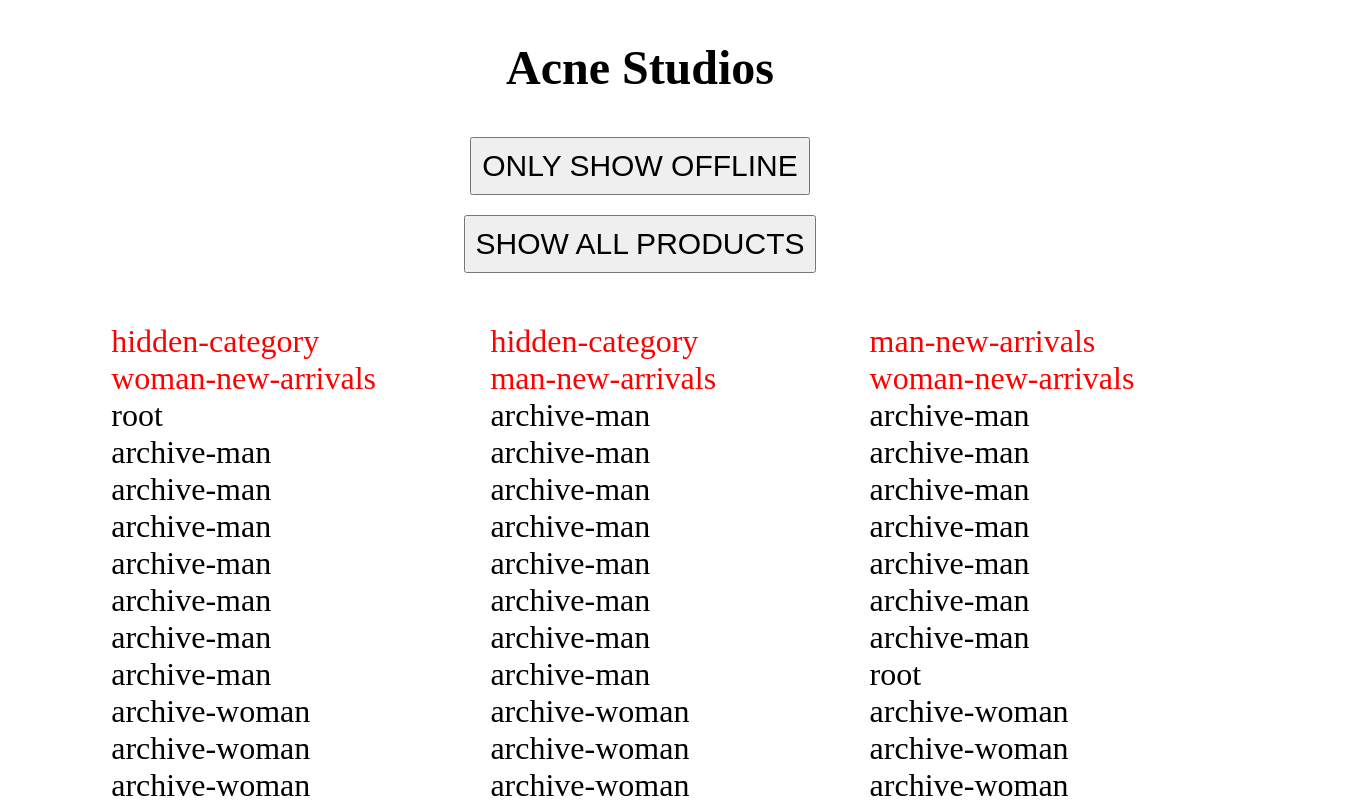
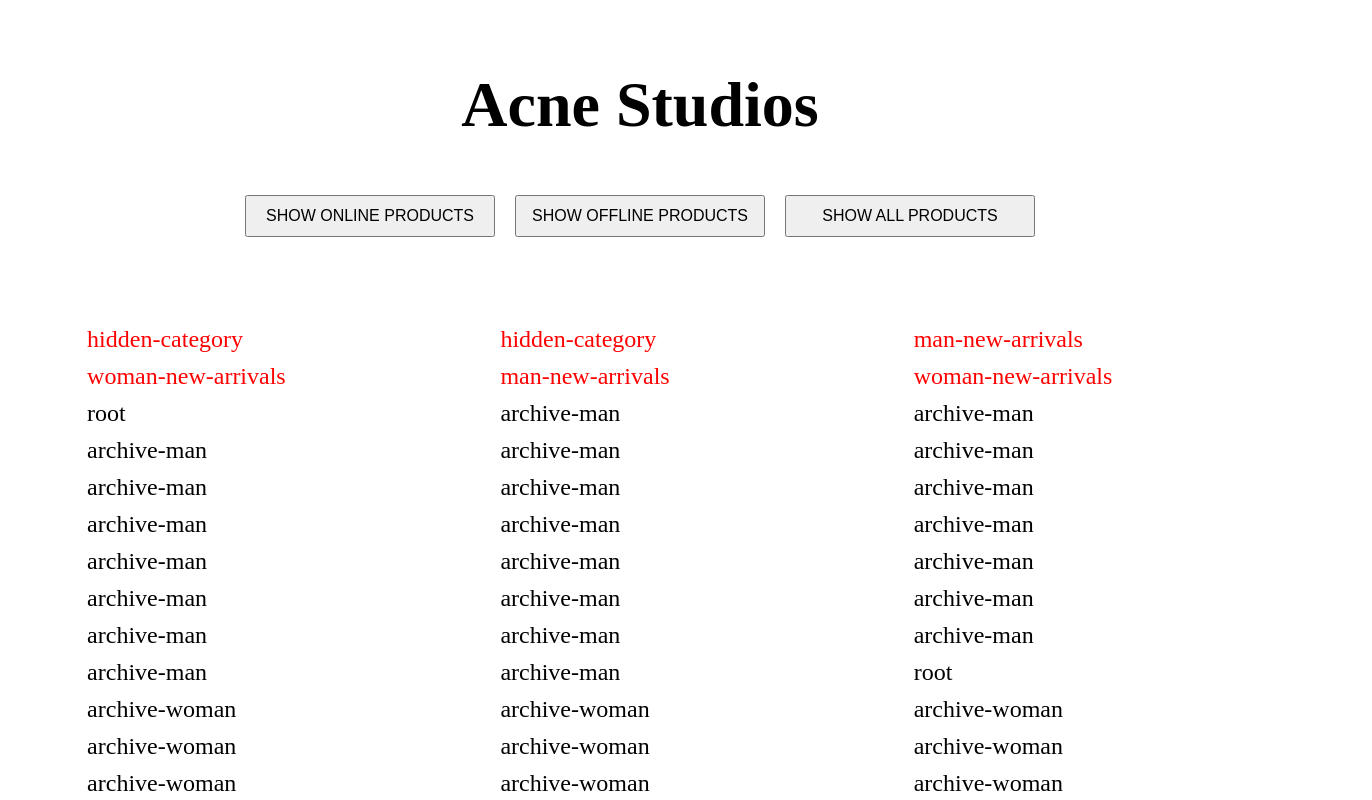
Before and after one commit to mallrosen/240731-AcneStudios-Test, a website built with Vite: page index.html in a window 1280 px wide. Both pictures are taken after a click on the button "SHOW ALL PRODUCTS". Shown: the top 800 px of the page, 1372 px wide, since content can reach past the window. Built offline with nearby package versions, Linux system fonts and the light colour scheme.

Commit message:
fixed showall-function and better structure

```diff
--- a/index.html
+++ b/index.html
@@ -2,20 +2,18 @@
 <html lang="en">
   <head>
     <meta charset="UTF-8" />
-    <link rel="icon" type="image/svg+xml" href="/vite.svg" />
     <meta name="viewport" content="width=device-width, initial-scale=1.0" />
-    <title>Vite App</title>
+    <title>Acne Studios</title>
   </head>
   <body>
     <div id="app">
         <div id="headerAndButton">
           <h1>Acne Studios</h1>
           <button id="onlineButton"></button>
+          <button id="offlineButton"></button>
           <button id="showAllButton"></button>
         </div>
-        <div>
           <ul id="theList"></ul>
-        </div>
     </div>
     <script type="module" src="/main.js"></script>
   </body>
--- a/main.js
+++ b/main.js
@@ -37,81 +37,45 @@
   ul.appendChild(li);
 }
 
+const onlineButton = document.getElementById('onlineButton');
+const offlineButton = document.getElementById('offlineButton');
+const showAllButton = document.getElementById('showAllButton');
+const onlineItems = document.querySelectorAll(".online");
+const offlineItems = document.querySelectorAll(".offline");
 
-const onlineButton = document.getElementById("onlineButton");
-onlineButton.innerHTML = "ONLY SHOW OFFLINE";
+onlineButton.innerHTML = "SHOW ONLINE PRODUCTS";
+offlineButton.innerHTML = "SHOW OFFLINE PRODUCTS";
+showAllButton.innerHTML = "SHOW ALL PRODUCTS"
 
-onlineButton.addEventListener("click", () => {
-  const onlineItems = document.querySelectorAll(".online");
-  const offlineItems = document.querySelectorAll(".offline");
 
+function showOnlineItems() {
   onlineItems.forEach((item) => {
-    if (item.style.display === "none") {
-      item.style.display = "block";
-      onlineButton.innerHTML = "ONLY SHOW OFFLINE";
-    } else {
-      item.style.display = "none";
-    }
+    item.style.display = "block";
+  });
+  offlineItems.forEach((item) => {
+    item.style.display = "none";
+  });
+}
+
+function showOfflineItems() {
+  onlineItems.forEach((item) => {
+    item.style.display = "none";
+  });
+  offlineItems.forEach((item) => {
+    item.style.display = "block";
+  });
+}
+
+function showAllItems() {
+  onlineItems.forEach((item) => {
+    item.style.display = "block";
+  });
+  offlineItems.forEach((item) => {
+    item.style.display = "block";
   });
 
-  offlineItems.forEach((item) => {
-    if (item.style.display === "block") {
-      item.style.display = "none";
-    } else {
-      item.style.display = "block";
-      onlineButton.innerHTML = "ONLY SHOW ONLINE";
-    }
-  });
-});
+}
 
-
-//Blir fel med online och offline med denna
-
-const showAllButton = document.getElementById("showAllButton");
-showAllButton.innerHTML = "SHOW ALL PRODUCTS";
-
-showAllButton.addEventListener("click", () => {
-  const allItems = document.querySelectorAll("#theList li");
-  if (allItems.length > 0) {
-    allItems.forEach((item) => {
-      item.style.display = "block";
-    });
-  } else {
-    console.log('not found');
-  }
-});
-
-
-// const allProductsList = categoryCollection.categories;
-// const container = document.createElement('div')
-// allProductsList.forEach(category => {
-//   if(category.parentCategoryId !== category.parentCategoryId ){
-//     const categoryContainer = document.createElement('div');
-
-
-//     categoryContainer.className = category.parentCategoryId
-
-//     categoryContainer.textContent = category.parentCategoryId;
-//     container.appendChild(categoryContainer);
-//   }
-//   });
-
-
-// const allProductsList = categoryCollection.categories;
-// const container = document.createElement('div');
-// const app = document.getElementById('app')
-
-// const createdCategories = new Set();
-
-// allProductsList.forEach(category => {
-//   if (!createdCategories.has(category.parentCategoryId)) {
-//     const categoryContainer = document.createElement('div');
-//     categoryContainer.className = category.parentCategoryId;
-//     categoryContainer.textContent = category.parentCategoryId;
-//     container.appendChild(categoryContainer);
-
-//     createdCategories.add(category.parentCategoryId);
-//   }
-// });
-
-// app.appendChild(container);
+onlineButton.addEventListener('click', showOnlineItems);
+offlineButton.addEventListener('click', showOfflineItems);
+showAllButton.addEventListener('click', showAllItems);
--- a/src/css/style.css
+++ b/src/css/style.css
@@ -1,47 +1,45 @@
-
 .offline{
   color: red;
 }
 
-ul{
+
+#theList {
   display: flex;
   flex-wrap: wrap;
-  text-decoration: none;
-  flex-direction:row;
-  justify-content: center;
-  font-size: 2rem;
-  padding: 20px;
-  margin: 20px;
+  justify-content: space-evenly;
+  font-size: 1.5rem;
   width: 100%;
+  padding: 50px;
 
+  li {
+    display: flex;
+    width: 30%;
+    margin: 5px;
+  }
 }
 
-li {
-
-  width: 30%;
-
-}
 
 
 #headerAndButton {
   display: flex;
-  flex-direction: column;
+  flex-direction: row;
+  flex-wrap: wrap;
   justify-content: center;
-  align-items: center;
+
+h1{
+  width: 100%;
+  margin-top: 60px;
+  font-size: 4rem;
   text-align: center;
-  width: 100%;
 }
 
 button  {
   display: flex;
   justify-content: center;
-  align-items: center;
   margin: 10px;
   padding: 10px;
-  font-size: 30px;
-  width: 20%px;
+  font-size: 1rem;
+  width: 250px;
 }
 
-h1{
-  font-size: 3rem;
 }
```
